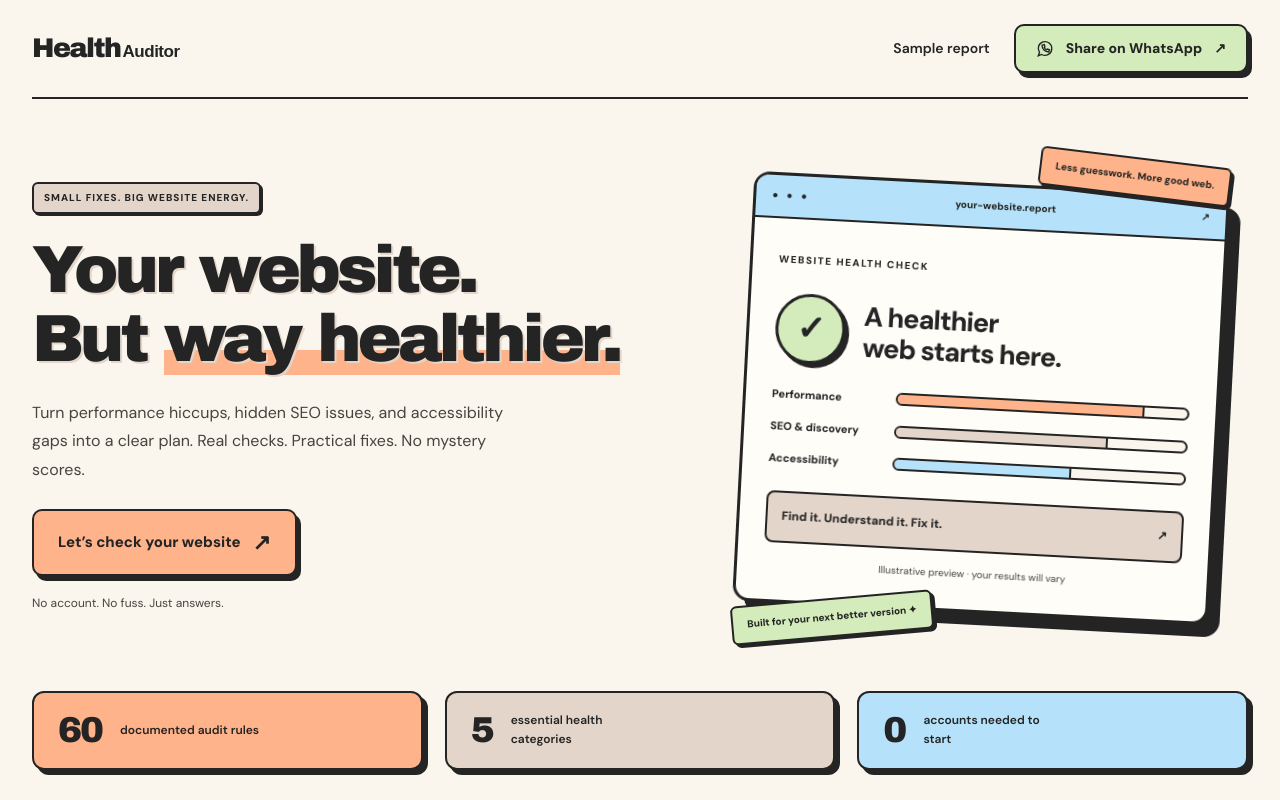
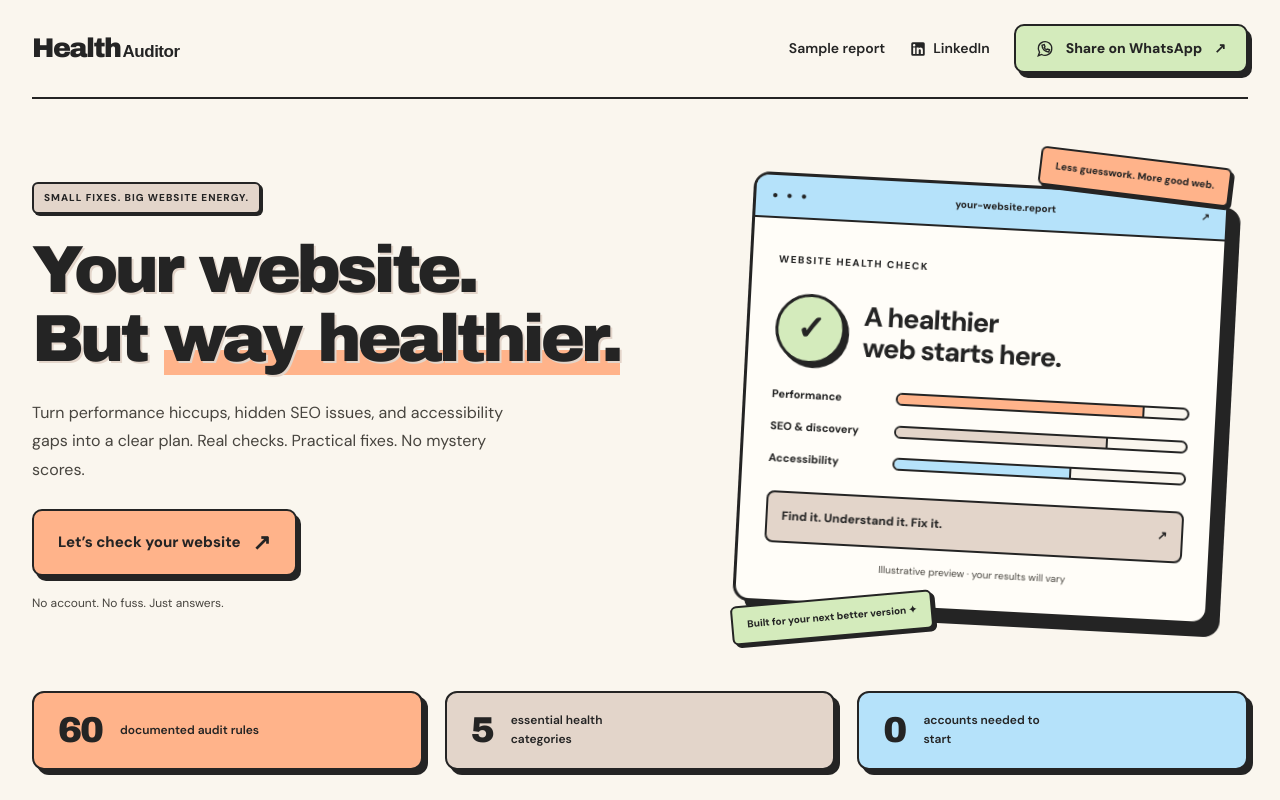
Before and after one commit to mukeshgurrala/HealthAuditor, a Next.js app: page / in a window 1280 px wide. Shown: the top 800 px of the page. Built offline with nearby package versions, Linux system fonts and the light colour scheme; a web font is replaced by a local one.

Commit message:
Add reusable LinkedIn links to header and footer navigation
Co-authored-by: arena-agent <297053741+arena-agent@users.noreply.github.com>

```diff
--- a/src/app/neo-brutalist.css
+++ b/src/app/neo-brutalist.css
@@ -811,7 +811,7 @@
   .nav-links {
     gap: 12px;
   }
-  .nav-links > a:not(.tactile) {
+  .nav-links > a:not(.tactile):not(.linkedin-link) {
     display: none;
   }
   .nav-links .tactile {
@@ -905,3 +905,32 @@
     transition: none;
   }
 }
+
+.linkedin-link {
+  display: inline-flex;
+  align-items: center;
+  gap: 6px;
+  font-weight: 600;
+  text-decoration: none;
+  min-height: 44px;
+}
+.linkedin-link svg {
+  flex-shrink: 0;
+  width: 18px;
+  height: 18px;
+}
+.linkedin-link:hover {
+  text-decoration: underline;
+}
+.footer-content nav {
+  flex-wrap: wrap;
+}
+@media (max-width: 520px) {
+  .site-header nav {
+    flex-wrap: wrap;
+  }
+  .nav-links {
+    flex-wrap: wrap;
+    gap: 14px;
+  }
+}
--- a/src/app/page.tsx
+++ b/src/app/page.tsx
@@ -1,4 +1,5 @@
 import Link from "next/link";
+import { LinkedInLink } from "@/components/linkedin-link";
 import { AuditForm } from "@/components/audit-form";
 import { RULES } from "@/lib/audit/registry";
 import { WhatsAppLink } from "@/components/whatsapp-link";
@@ -37,6 +38,7 @@
           </Link>
           <div className="nav-links">
             <Link href="/demo">Sample report</Link>
+            <LinkedInLink />
             <WhatsAppLink />
           </div>
         </nav>
@@ -119,17 +121,7 @@
           <nav aria-label="Footer navigation">
             <Link href="/how-it-works">Methodology</Link>
             <Link href="/how-it-works#privacy">Privacy</Link>
-            <a
-              href="https://www.linkedin.com/in/mukesh-gurrala-6026b5296/"
-              target="_blank"
-              rel="noopener noreferrer"
-              className="text-slate-600 hover:text-slate-900 transition-colors inline-flex items-center gap-1 font-medium"
-            >
-              <svg className="w-4 h-4 fill-current" viewBox="0 0 24 24" aria-hidden="true" focusable="false">
-                <path d="M19 3a2 2 0 0 1 2 2v14a2 2 0 0 1-2 2H5a2 2 0 0 1-2-2V5a2 2 0 0 1 2-2h14m-.5 15.5v-5.3a3.26 3.26 0 0 0-3.26-3.26c-.85 0-1.84.52-2.28 1.3v-1.11h-2.79v8.37h2.79v-4.93c0-.77.62-1.4 1.39-1.4a1.4 1.4 0 0 1 1.4 1.4v4.93h2.75M6.88 8.56a1.68 1.68 0 0 0 1.68-1.68c0-.93-.75-1.69-1.68-1.69a1.69 1.69 0 0 0-1.69 1.69c0 .93.76 1.68 1.69 1.68m1.39 9.94v-8.37H5.5v8.37h2.77z" />
-              </svg>
-              LinkedIn
-            </a>
+            <LinkedInLink />
           </nav>
         </div>
         <div className="footer-bottom">
--- /dev/null
+++ b/src/components/linkedin-link.tsx
@@ -0,0 +1,20 @@
+export function LinkedInLink() {
+  return (
+    <a
+      href="https://www.linkedin.com/in/mukesh-gurrala-6026b5296/"
+      target="_blank"
+      rel="noopener noreferrer"
+      className="linkedin-link"
+    >
+      <svg
+        className="w-4 h-4 fill-current"
+        viewBox="0 0 24 24"
+        aria-hidden="true"
+        focusable="false"
+      >
+        <path d="M19 3a2 2 0 0 1 2 2v14a2 2 0 0 1-2 2H5a2 2 0 0 1-2-2V5a2 2 0 0 1 2-2h14m-.5 15.5v-5.3a3.26 3.26 0 0 0-3.26-3.26c-.85 0-1.84.52-2.28 1.3v-1.11h-2.79v8.37h2.79v-4.93c0-.77.62-1.4 1.39-1.4a1.4 1.4 0 0 1 1.4 1.4v4.93h2.75M6.88 8.56a1.68 1.68 0 0 0 1.68-1.68c0-.93-.75-1.69-1.68-1.69a1.69 1.69 0 0 0-1.69 1.69c0 .93.76 1.68 1.69 1.68m1.39 9.94v-8.37H5.5v8.37h2.77z" />
+      </svg>
+      LinkedIn
+    </a>
+  );
+}
```
